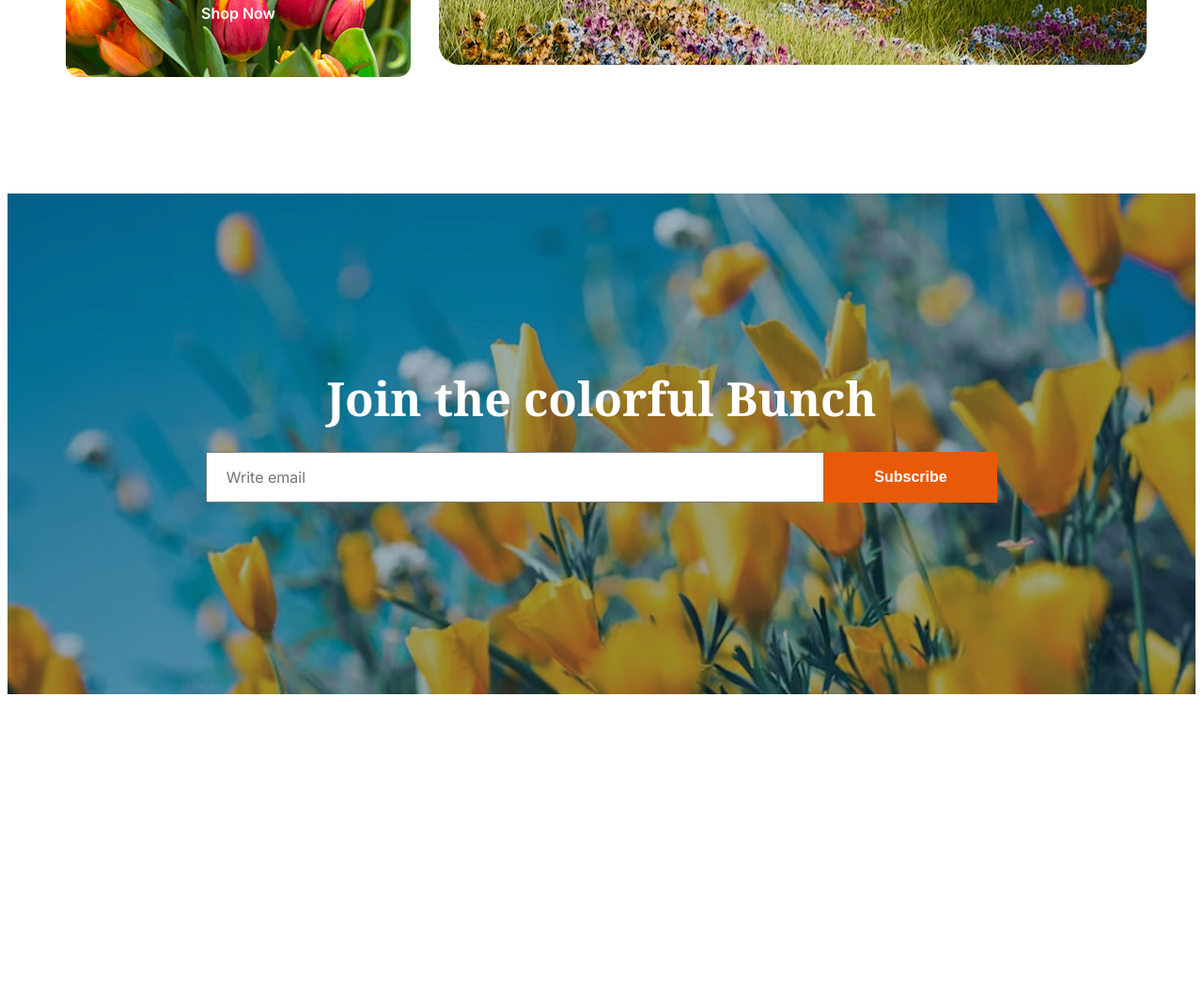
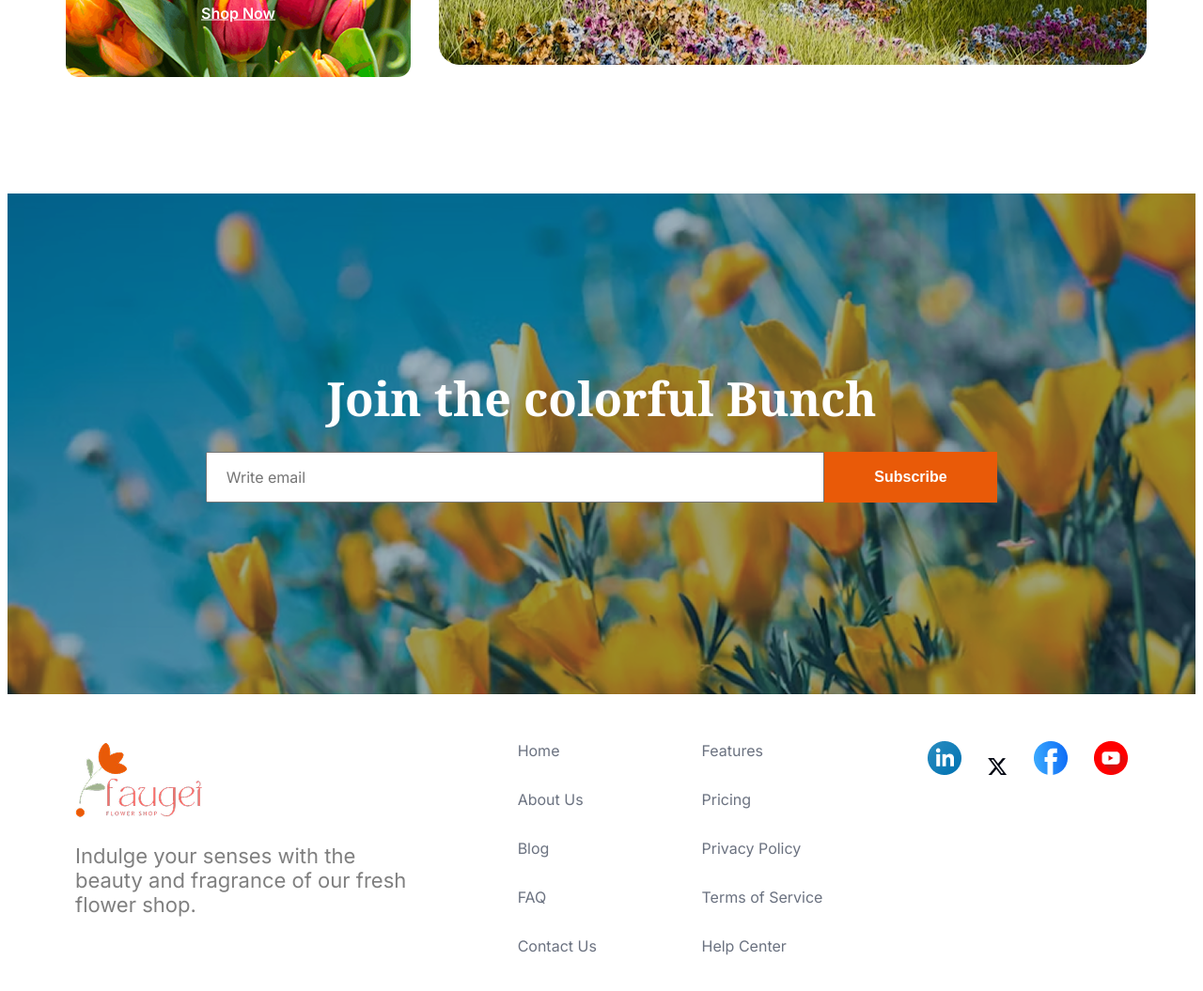
Before and after one commit to ShahreaAhmed/2nd-Assignment-B12A02, a plain HTML site: page index.html in a window 1280 px wide. Shown: the part 3454-4509 px from the top of the page at 94% size. Before the commit the page ends 4201 px from the top, so only its background shows below. Drawn offline with Linux system fonts and the light colour scheme.

Commit message:
my 2nd assignment compleat

```diff
--- a/index.html
+++ b/index.html
@@ -139,14 +139,14 @@
                         <img class="left-image" src="assets/deal-bloom.png" alt="">
                         <div class="discount-1">
                             <h5 class="deals-title noto-serif-font">60% Off | Bloom Plant</h5>
-                        <p class="deals-description inter-font">Shop Now</p>
+                        <p class="deals-description inter-font"><u>Shop Now</u></p>
                         </div>
                     </div>
                     <div class="left-bottom-image left-image-2">
                         <img class="left-image" src="assets/deal-ana.png" alt="">
                         <div class="discount-2">
                             <h5 class="deals-title noto-serif-font">30% Off | Ana  Plant</h5>
-                        <p class="deals-description inter-font">Shop Now</p>
+                        <p class="deals-description inter-font"><u>Shop Now</u></p>
                         </div>
                     </div>
                 </div>
@@ -154,7 +154,7 @@
                     <img class="right-image" src="assets/deal-zabo.png" alt="">
                     <div class="discount-3">
                         <h4 class="deals-title-big noto-serif-font">25% Off | Zabo Plant</h4>
-                    <p class="deals-description-big inter-font">Shop Now</p>
+                    <p class="deals-description-big inter-font"><u>Shop Now</u></p>
                     </div>
                 </div>
             </div>
@@ -170,10 +170,37 @@
                     <button class="button-style">Subscribe</button>
                 </div>
             </div>
-
-
     </main>
     <footer>
+        <section>
+            <div class="footer-section display-flex">
+                <div>
+                <img src="assets/logo.png" alt="">
+                <p class="footer-description inter-font">Indulge your senses with the beauty and fragrance of our fresh flower shop.</p>
+
+            </div>
+            <div class="footer-link-1st-column inter-font">
+                <a href="" class="link-column">Home</a>
+                <a href="" class="link-column">About Us</a>
+                <a href="" class="link-column">Blog</a>
+                <a href="" class="link-column">FAQ</a>
+                <a href="" class="link-column footer-column-margin">Contact Us</a>
+            </div>
+            <div class="footer-link-2nd-column inter-font">
+                <a href="" class="link-column">Features</a>
+                <a href="" class="link-column">Pricing</a>
+                <a href="" class="link-column">Privacy Policy</a>
+                <a href="" class="link-column">Terms of Service</a>
+                <a href="" class="link-column footer-column-margin">Help Center</a>
+            </div>
+            <div class="social-media-icon">
+                <img class="icon-1" src="assets/icon-linkedin.png" alt="">
+                <img class="icon-2" src="assets/icon-twitter.png" alt="">
+                <img class="icon-3" src="assets/icon-facebook.png" alt="">
+                <img class="icon-4" src="assets/icon-youtube.png" alt="">
+            </div>
+            </div>
+        </section>
 
     </footer>
 </body>
--- a/styles/assignment.css
+++ b/styles/assignment.css
@@ -106,11 +106,6 @@
     margin-bottom: 0px;
 }
 
-/* Plants section style/main */
-/* .main-content-section{
-    max-width: 1140px;
-    margin: 0 auto;
-} */
 .plants-title-description {
     margin: 0 auto;
     text-align: center;
@@ -359,6 +354,49 @@ img {
     border: none;
  }
 
+ /* footer section style */
+ .footer-section{
+    max-width: 1120px;
+    margin: 0 auto;
+    margin-top: 50px;
+    margin-bottom: 50px;
+    justify-content: space-between;
+ }
+ .link-column{
+    text-decoration: none;
+    color: #6B7280;
+    font-size: 1rem;
+    font-weight: 400;
+    margin-bottom: 32px;
+ }
+ .footer-column-margin{
+    margin-bottom: 0px;
+ }
+ .footer-link-1st-column{
+    display: grid;
+ }
+ .footer-link-2nd-column{
+    display: grid;
+ }
+ .footer-description{
+    max-width: 359px;
+    font-size: 1.375rem;
+    font-weight: 400;
+    color: rgba(0, 0, 0, 0.5);
+ }
+ .icon-1{
+    margin-right: 24px;
+ }
+ .icon-2{
+    margin-right: 24px;
+ }
+ .icon-3{
+    margin-right: 24px;
+ }
+ .social-media-icon{
+
+ }
+
 
 
 /* Mobile Device Responsiveness */
@@ -531,6 +569,16 @@ img {
         margin-bottom: 61px;
      }
 
+     /* footer section responsive */
+
+     .display-flex{
+        display: block;
+     }
+     .footer-column-margin{
+        margin-bottom: 32px;
+     }
+
+
 
 
 }
```
